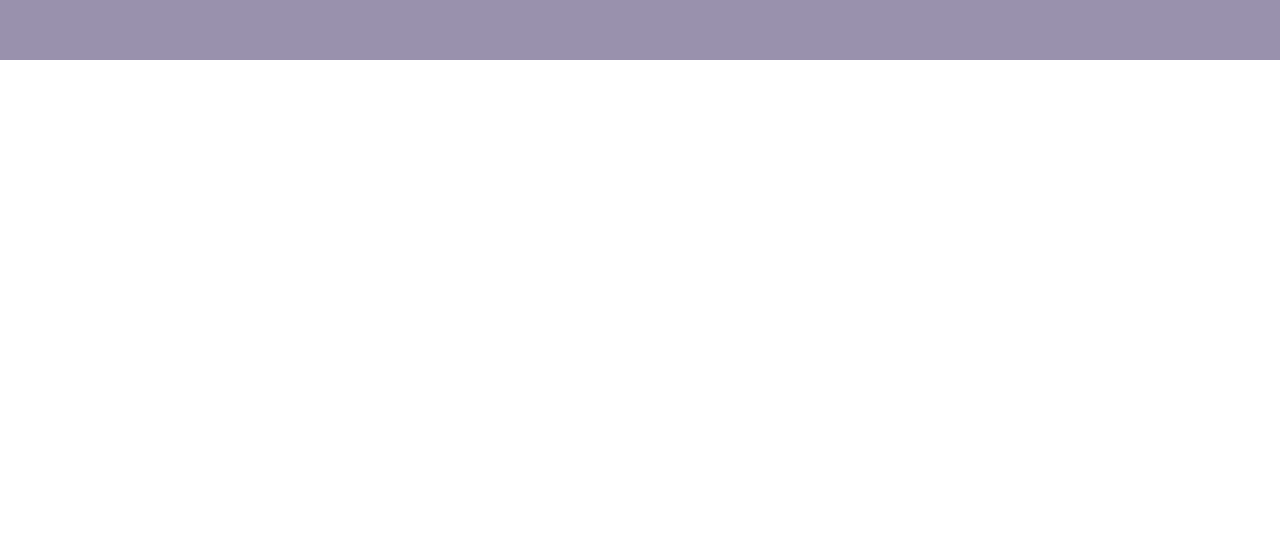
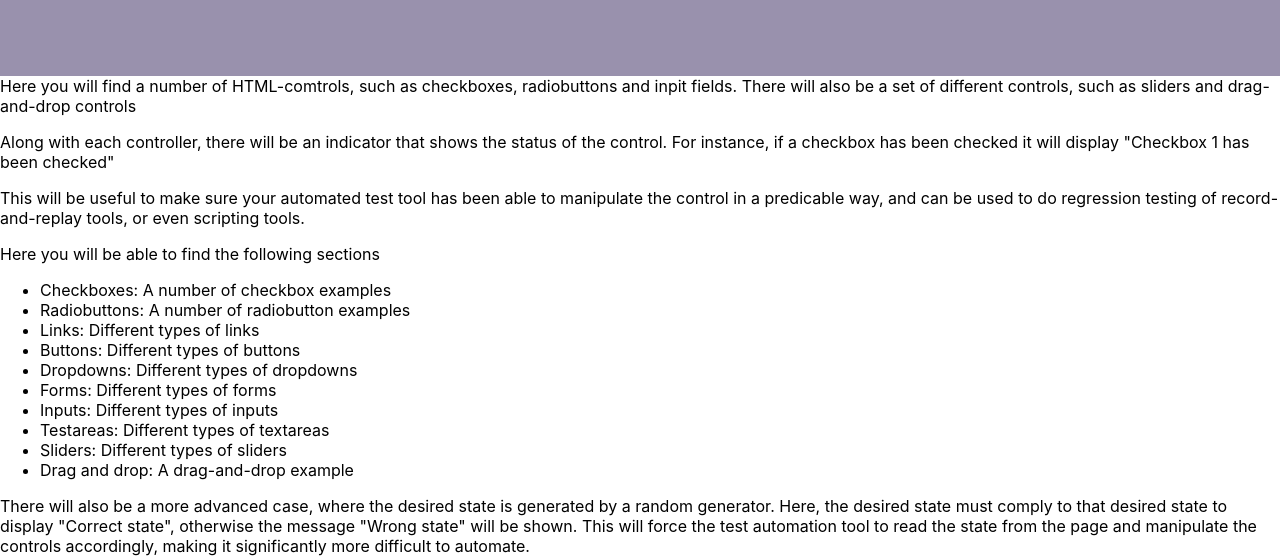
Before and after one commit to Shikhha/theWeb, a React (Create React App) app: page / in a window 1280 px wide. Shown: the part 740-1296 px from the top of the page. Before the commit the page ends 800 px from the top, so only its background shows below. Built offline with nearby package versions, Linux system fonts and the light colour scheme.

Commit message:
Added first step of instructions

```diff
--- a/src/welcome/Welcome.js
+++ b/src/welcome/Welcome.js
@@ -8,7 +8,46 @@ class Welcome extends Component {
         <header>
           <p className="welcome">Welcome to theWeb!</p>
         </header>
+
+      <div>
+        <p className="paragraph">Here you will find a number of HTML-comtrols, such as checkboxes, radiobuttons and inpit fields.
+        There will also be a set of different controls, such as sliders and drag-and-drop controls</p>
+
+        <p className="paragraph">Along with each controller, there will be an indicator that shows the status of the control.
+
+        For instance, if a checkbox has been checked it will display "Checkbox 1 has been checked"</p>
+
+        <p className="paragraph">
+        This will be useful to make sure your automated test tool has been able to manipulate the control in a predicable way,
+        and can be used to do regression testing of record-and-replay tools, or even scripting tools.
+        </p>
+
+        <p className="paragraph">
+        Here you will be able to find the following sections
+        <ul>
+        <li>Checkboxes: A number of checkbox examples</li>
+        <li>Radiobuttons: A number of radiobutton examples</li>
+        <li>Links: Different types of links</li>
+        <li>Buttons: Different types of buttons</li>
+        <li>Dropdowns: Different types of dropdowns</li>
+        <li>Forms: Different types of forms</li>
+        <li>Inputs: Different types of inputs</li>
+        <li>Testareas: Different types of textareas</li>
+        <li>Sliders: Different types of sliders</li>
+        <li>Drag and drop: A drag-and-drop example</li>
+        </ul>
+        </p>
+
+        <p className="paragraph">
+        There will also be a more advanced case, where the desired state is generated by a random generator.
+        Here, the desired state must comply to that desired state to display "Correct state", otherwise the message "Wrong state" will be shown.
+        This will force the test automation tool to read the state from the page and manipulate the controls accordingly, making it significantly
+        more difficult to automate.
+        </p>
+
       </div>
+      </div>
+
     );
   }
 }
```
Also changed, not shown: 2 other files (tests, documents, lock files or other folders).
